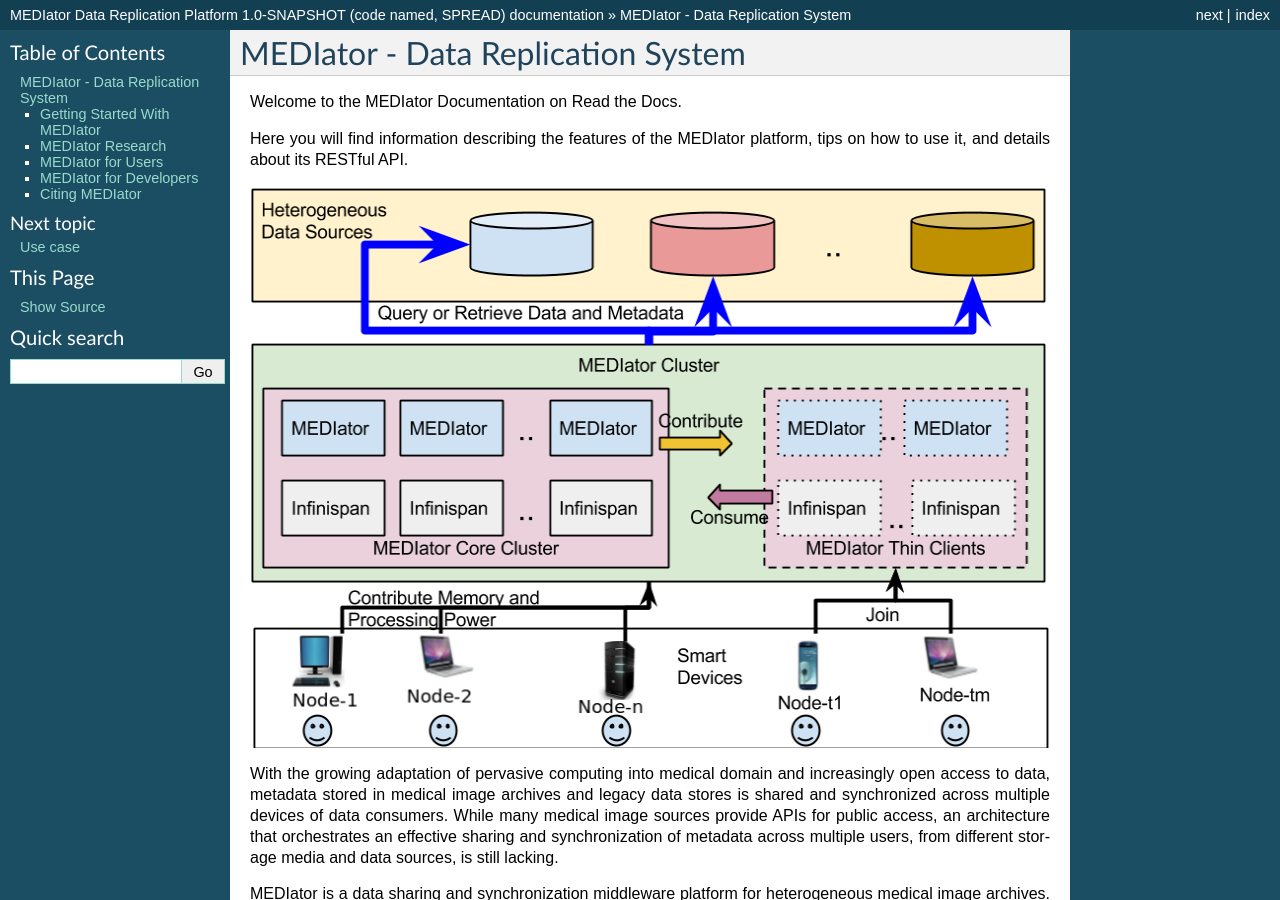
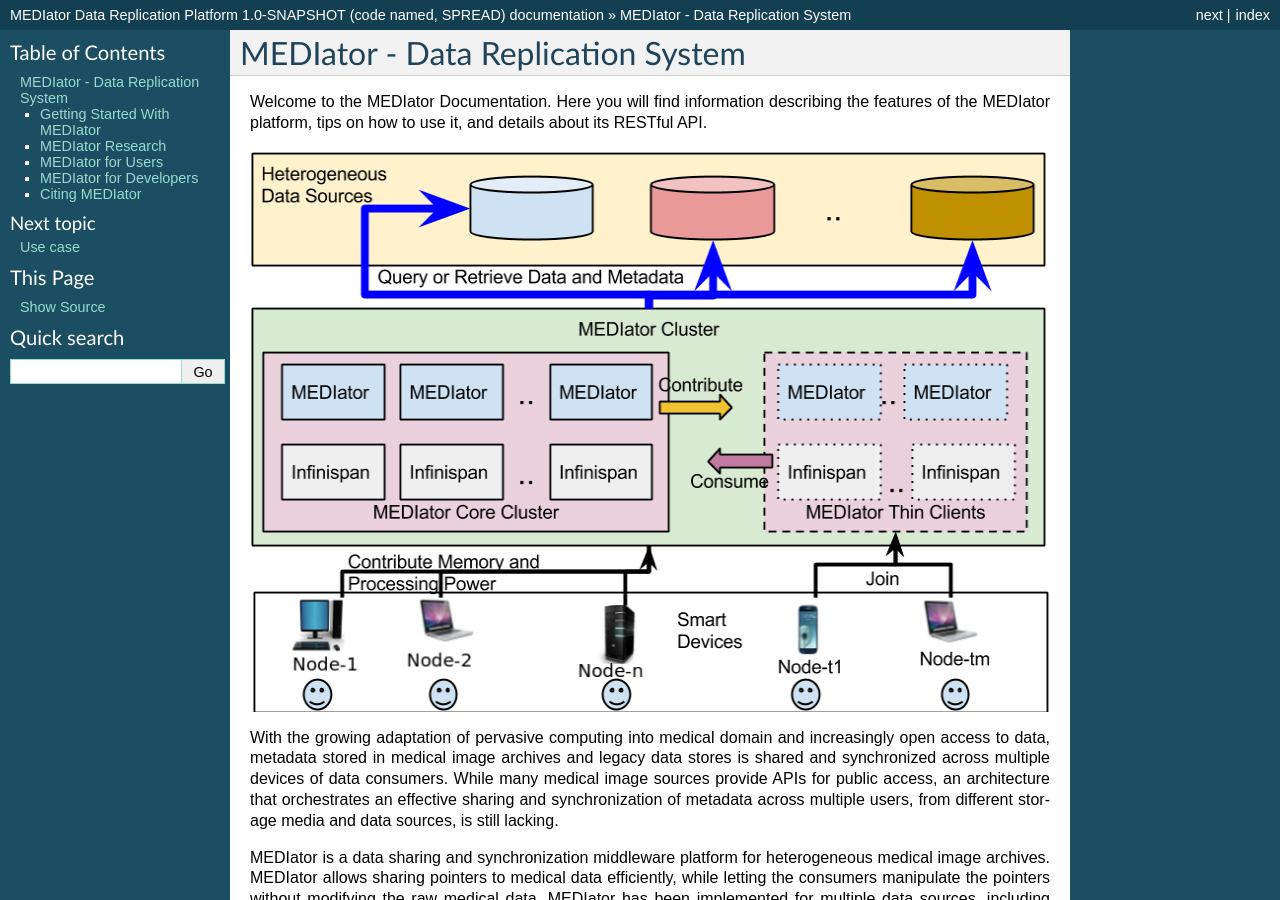
Before and after one commit to pradeeban/mediator, a Sphinx documentation site: the page built from docs/source/index.rst, in a window 1280 px wide and 900 px high. Built offline with Sphinx 7.4.7, drawn with Linux system fonts in a browser that asks for light colours.

Commit message:
Minor fix.

```diff
--- a/docs/source/index.rst
+++ b/docs/source/index.rst
@@ -7,9 +7,7 @@
 MEDIator - Data Replication System
 **********************************
 
-Welcome to the MEDIator Documentation on Read the Docs.
-
-Here you will find information describing the features of the MEDIator platform,
+Welcome to the MEDIator Documentation. Here you will find information describing the features of the MEDIator platform,
 tips on how to use it, and details about its RESTful API.
 
 .. image:: deployment.png
```
